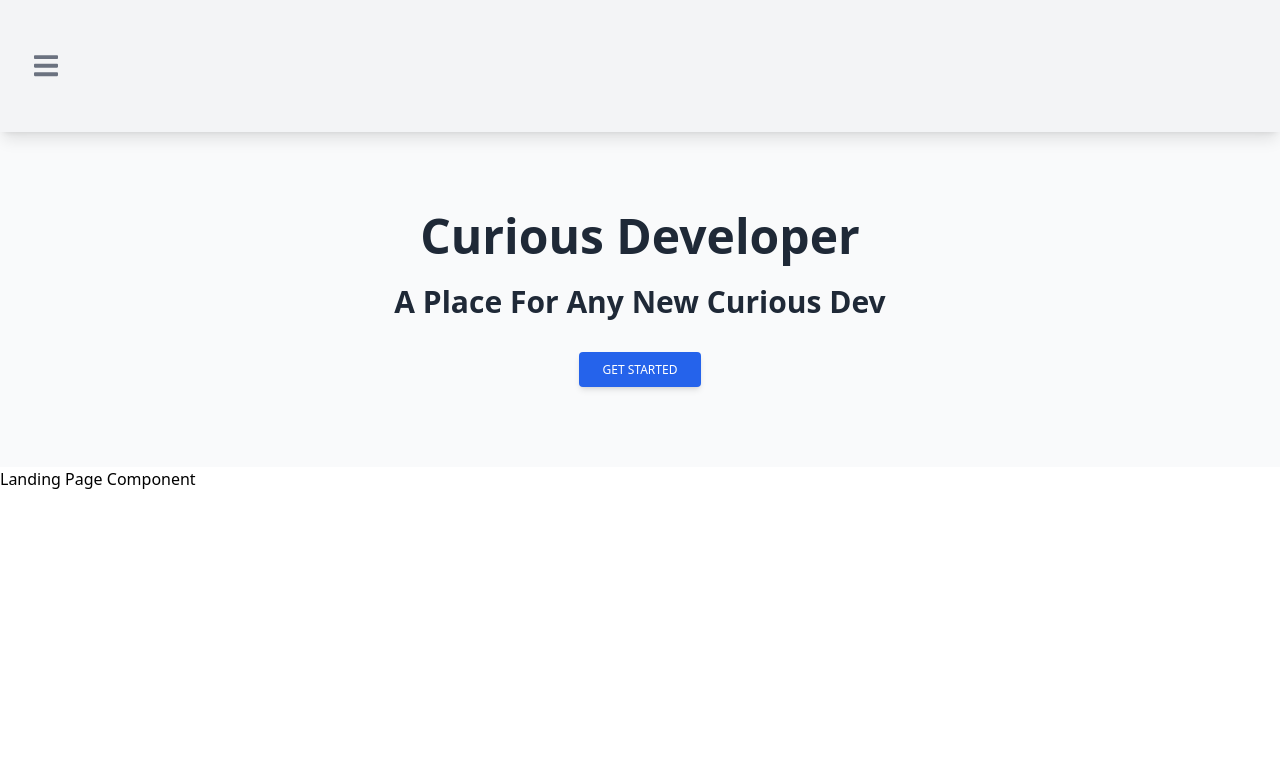
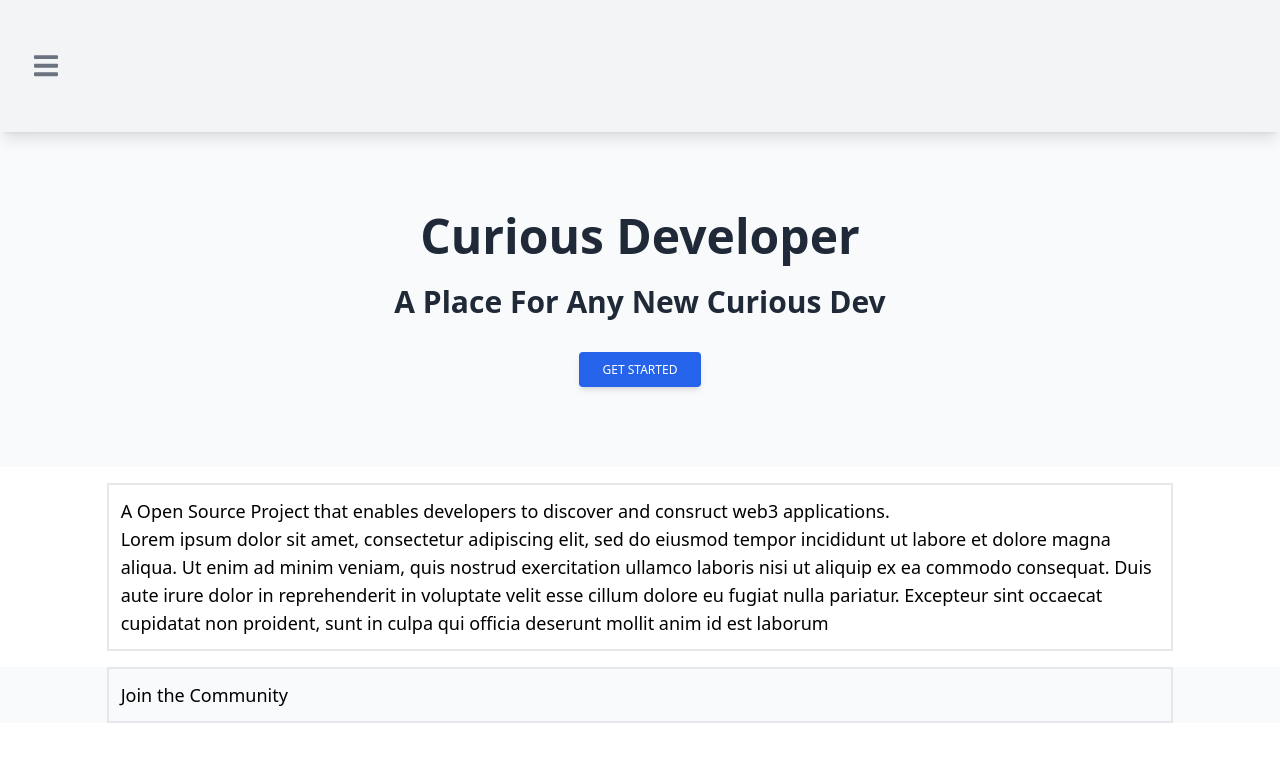
Before and after one commit to CuriousDeveloperr/Curious-Developer, a React (Create React App) app in the folder curious-dev/: page / in a window 1280 px wide. Shown: the top 762 px of the page. Built offline with nearby package versions, Linux system fonts and the light colour scheme; what tw-elements would draw is missing.

Commit message:
Updated Styles

```diff
--- a/curious-dev/src/view/LandingPage/LandingPage.jsx
+++ b/curious-dev/src/view/LandingPage/LandingPage.jsx
@@ -1,11 +1,16 @@
 import React from 'react';
 import Header from '../LandingPage/Header/Header'
+import OpenSource from './SubViews/OpenSource';
+import Community from './SubViews/Community';
 
 export default function LandingPage(){
     return(
         <div>
             <Header />
-            Landing Page Component
+
+            <OpenSource />
+
+            <Community />
         </div>
     )
 }
--- /dev/null
+++ b/curious-dev/src/view/LandingPage/SubViews/Community.jsx
@@ -0,0 +1,7 @@
+export default function Community() {
+    return(
+        <div className="bg-gray-50">
+            <p className="my-4 w-10/12 mx-auto border-2  p-3 text-lg">Join the Community</p>
+        </div>
+    )
+}
--- /dev/null
+++ b/curious-dev/src/view/LandingPage/SubViews/OpenSource.jsx
@@ -0,0 +1,11 @@
+export default function OpenSource() {
+    return(
+        <div className="my-4 w-10/12 mx-auto border-2  p-3 text-lg">
+            <p>A Open Source Project that enables developers to discover and consruct web3 applications.</p>
+
+            <p>
+            Lorem ipsum dolor sit amet, consectetur adipiscing elit, sed do eiusmod tempor incididunt ut labore et dolore magna aliqua. Ut enim ad minim veniam, quis nostrud exercitation ullamco laboris nisi ut aliquip ex ea commodo consequat. Duis aute irure dolor in reprehenderit in voluptate velit esse cillum dolore eu fugiat nulla pariatur. Excepteur sint occaecat cupidatat non proident, sunt in culpa qui officia deserunt mollit anim id est laborum
+            </p>
+        </div>
+    )
+}
```
